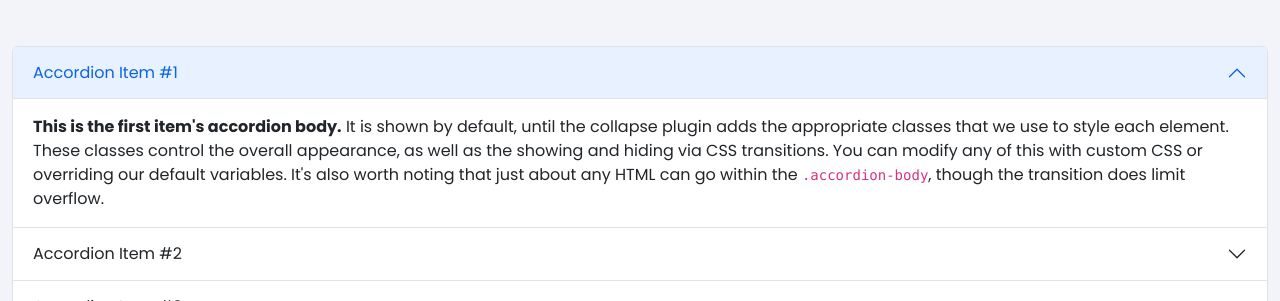
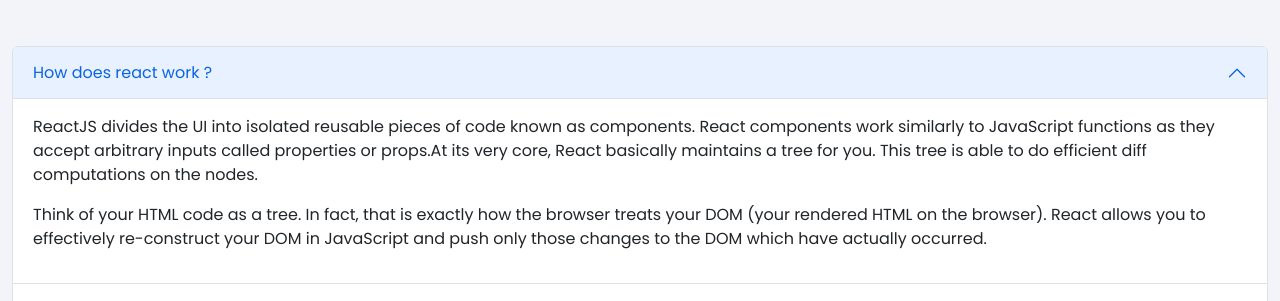
Before and after one commit to Bikrom2001/arctic-health-club, a React (Create React App) app: page / in a window 1280 px wide. Shown: the part 1240-1541 px from the top of the page. Built offline with nearby package versions, Linux system fonts and the light colour scheme.

Commit message:
How does react work question add

```diff
--- a/src/components/Blogs/Blogs.js
+++ b/src/components/Blogs/Blogs.js
@@ -10,12 +10,17 @@
                             <div class="accordion-item">
                                 <h2 class="accordion-header" id="headingOne">
                                     <button class="accordion-button" type="button" data-bs-toggle="collapse" data-bs-target="#collapseOne" aria-expanded="true" aria-controls="collapseOne">
-                                        Accordion Item #1
+                                    How does react work ?
                                     </button>
                                 </h2>
                                 <div id="collapseOne" class="accordion-collapse collapse show" aria-labelledby="headingOne" data-bs-parent="#accordionExample">
                                     <div class="accordion-body">
-                                        <strong>This is the first item's accordion body.</strong> It is shown by default, until the collapse plugin adds the appropriate classes that we use to style each element. These classes control the overall appearance, as well as the showing and hiding via CSS transitions. You can modify any of this with custom CSS or overriding our default variables. It's also worth noting that just about any HTML can go within the <code>.accordion-body</code>, though the transition does limit overflow.
+                                    <p>
+                                    ReactJS divides the UI into isolated reusable pieces of code known as components. React components work similarly to JavaScript functions as they accept arbitrary inputs called properties or props.At its very core, React basically maintains a tree for you. This tree is able to do efficient diff computations on the nodes.
+                                    </p>
+                                    <p>
+                                    Think of your HTML code as a tree. In fact, that is exactly how the browser treats your DOM (your rendered HTML on the browser). React allows you to effectively re-construct your DOM in JavaScript and push only those changes to the DOM which have actually occurred.
+                                    </p>
                                     </div>
                                 </div>
                             </div>
```
